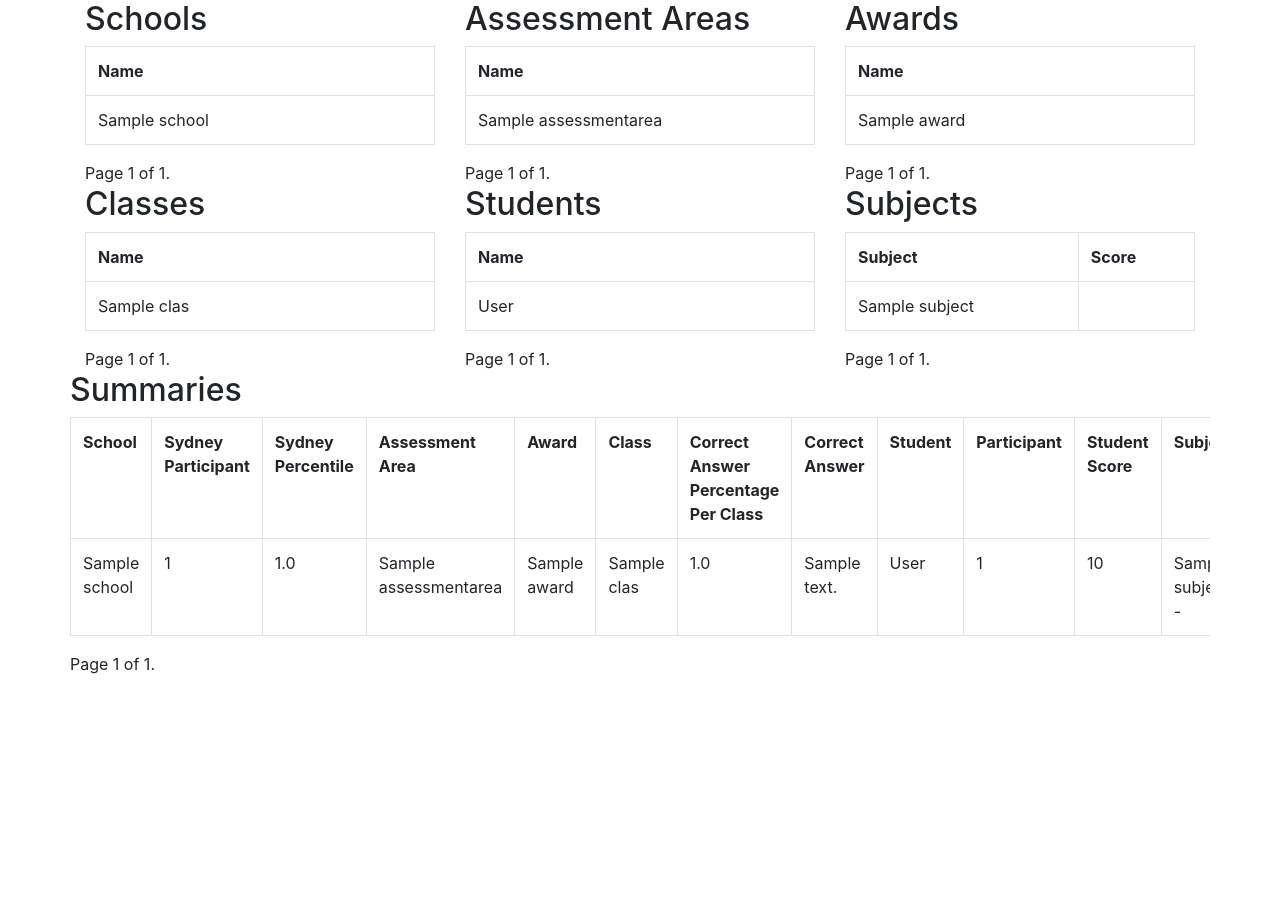
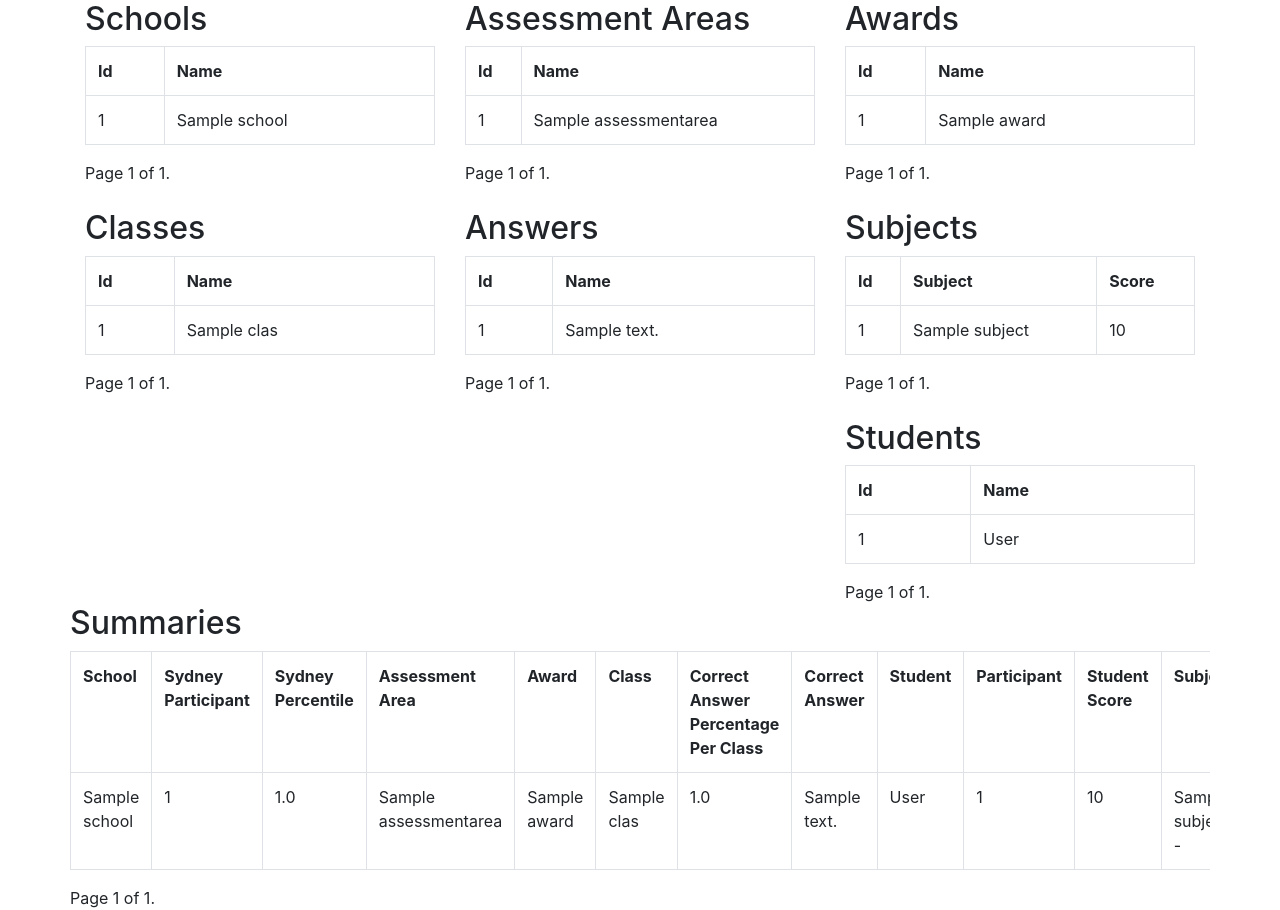
Before and after one commit to lakpahana/practical-test-ob, a Django app: page / in a window 1280 px wide. Shown: the part 56-966 px from the top of the page. Before the commit the page ends 730 px from the top, so only its background shows below. Run offline with Django 5.2, Linux system fonts and the light colour scheme; tables that the repository leaves empty hold one stand-in row (values such as "Sample post"); some libraries are stand-ins or nearby versions.

Commit message:
refactor

```diff
--- a/api/templates/index.html
+++ b/api/templates/index.html
@@ -57,10 +57,12 @@
           <h2>Schools</h2>
           <table class="table table-bordered">
             <tr>
+              <th>Id</th>
               <th>Name</th>
             </tr>
             {% for school in schools %}
             <tr>
+              <td>{{ school.id }}</td>
               <td>{{ school.name }}</td>
             </tr>
             {% endfor %}
@@ -82,15 +84,48 @@
               {% endif %}
             </span>
           </div>
+          <br>
+          <h2>Classes</h2>
+          <table class="table table-bordered">
+            <tr>
+              <th>Id</th>
+              <th>Name</th>
+            </tr>
+            <!-- Classes Table Content -->
+            {% for class in classes %}
+            <tr>
+              <td>{{ class.id }}</td>
+              <td>{{ class.class_name }}</td>
+            </tr>
+            {% endfor %}
+          </table>
+          <!-- Pagination for Classes -->
+          <div class="pagination">
+            <span class="step-links">
+              {% if classes.has_previous %}
+              <a href="?classes_page=1">« first</a>
+              <a href="?classes_page={{ classes.previous_page_number }}">previous</a>
+              {% endif %}
+              <span class="current">
+                Page {{ classes.number }} of {{ classes.paginator.num_pages }}.
+              </span>
+              {% if classes.has_next %}
+              <a href="?classes_page={{ classes.next_page_number }}">next</a>
+              <a href="?classes_page={{ classes.paginator.num_pages }}">last »</a>
+              {% endif %}
+            </span>
+          </div>
         </div>
         <div class="col-4">
           <h2>Assessment Areas</h2>
           <table class="table table-bordered">
             <tr>
+              <th>Id</th>
               <th>Name</th>
             </tr>
             {% for area in assessment_areas %}
             <tr>
+              <td>{{ area.id }}</td>
               <td>{{ area.name }}</td>
             </tr>
             {% endfor %}
@@ -122,15 +157,48 @@
               {% endif %}
             </span>
           </div>
+          <br>
+          <h2>Answers</h2>
+          <table class="table table-bordered">
+            <tr>
+              <th>Id</th>
+              <th>Name</th>
+            </tr>
+            <!-- Classes Table Content -->
+            {% for answer in answers %}
+            <tr>
+              <td>{{ answer.id }}</td>
+              <td>{{ answer.answers }}</td>
+            </tr>
+            {% endfor %}
+          </table>
+          <!-- Pagination for Classes -->
+          <div class="pagination">
+            <span class="step-links">
+              {% if answers.has_previous %}
+              <a href="?classes_page=1">« first</a>
+              <a href="?classes_page={{ answers.previous_page_number }}">previous</a>
+              {% endif %}
+              <span class="current">
+                Page {{ answers.number }} of {{ answers.paginator.num_pages }}.
+              </span>
+              {% if answers.has_next %}
+              <a href="?classes_page={{ answers.next_page_number }}">next</a>
+              <a href="?classes_page={{ answers.paginator.num_pages }}">last »</a>
+              {% endif %}
+            </span>
+          </div>
         </div>
         <div class="col-4">
           <h2>Awards</h2>
           <table class="table table-bordered">
             <tr>
+              <th>Id</th>
               <th>Name</th>
             </tr>
             {% for award in awards %}
             <tr>
+              <td>{{ award.id }}</td>
               <td>{{ award.name }}</td>
             </tr>
             {% endfor %}
@@ -154,52 +222,51 @@
               {% endif %}
             </span>
           </div>
-        </div>
-      </div>
-
-      <div class="row">
-        <!-- First Column -->
-        <div class="col-md-4">
-          <h2>Classes</h2>
+          <br>
+          <h2>Subjects</h2>
           <table class="table table-bordered">
             <tr>
-              <th>Name</th>
+              <th>Id</th>
+              <th>Subject</th>
+              <th>Score</th>
             </tr>
-            <!-- Classes Table Content -->
-            {% for class in classes %}
+            <!-- Subjects Table Content -->
+            {% for subject in subjects %}
             <tr>
-              <td>{{ class.class_name }}</td>
+              <td>{{ subject.id }}</td>
+              <td>{{ subject.subject }}</td>
+              <td>{{ subject.subject_score }}</td>
             </tr>
             {% endfor %}
           </table>
-          <!-- Pagination for Classes -->
+          <!-- Pagination for Subjects -->
           <div class="pagination">
             <span class="step-links">
-              {% if classes.has_previous %}
-              <a href="?classes_page=1">« first</a>
-              <a href="?classes_page={{ classes.previous_page_number }}">previous</a>
+              {% if subjects.has_previous %}
+              <a href="?subjects_page=1">« first</a>
+              <a href="?subjects_page={{ subjects.previous_page_number }}">previous</a>
               {% endif %}
               <span class="current">
-                Page {{ classes.number }} of {{ classes.paginator.num_pages }}.
+                Page {{ subjects.number }} of {{ subjects.paginator.num_pages }}.
               </span>
-              {% if classes.has_next %}
-              <a href="?classes_page={{ classes.next_page_number }}">next</a>
-              <a href="?classes_page={{ classes.paginator.num_pages }}">last »</a>
+              {% if subjects.has_next %}
+              <a href="?subjects_page={{ subjects.next_page_number }}">next</a>
+              <a href="?subjects_page={{ subjects.paginator.num_pages }}">last »</a>
               {% endif %}
             </span>
           </div>
-        </div>
-
-        <!-- Second Column -->
-        <div class="col-md-4">
+          <br>
           <h2>Students</h2>
           <table class="table table-bordered">
             <tr>
+              <th>Id</th>
               <th>Name</th>
             </tr>
             <!-- Students Table Content -->
             {% for student in students %}
             <tr>
+              <td>{{ student.id }}</td>
+
               <td>{{ student.fullname }}</td>
             </tr>
             {% endfor %}
--- a/api/views.py
+++ b/api/views.py
@@ -1,62 +1,27 @@
 from django.shortcuts import render
 from django.core.paginator import Paginator
-from .models import School, AssessmentAreas, Awards, Class, Student, Subject, Answers, Summary,CorrectAnswers
+from .models import School, AssessmentAreas, Awards, Class, Student, Subject, Answers, Summary, CorrectAnswers
 
-# views.py
+def paginate_query(request, query_set, count, page_query_param):
+    paginator = Paginator(query_set, count)
+    page_number = request.GET.get(page_query_param)
+    return paginator.get_page(page_number)
+
 def index(request):
-    # Get all objects
-    schools = School.objects.all()
-    assessment_areas = AssessmentAreas.objects.all()
-    awards = Awards.objects.all()
-    classes = Class.objects.all()
-    students = Student.objects.all()
-    subjects = Subject.objects.all()
-    answers = Answers.objects.all()
-    summaries = Summary.objects.all()
-    correct_answers = CorrectAnswers.objects.all()
-
-    # Create a Paginator object for each model
-    schools_paginator = Paginator(schools, 10)  # Show 10 schools per page
-    assessment_areas_paginator = Paginator(assessment_areas, 10)  # Show 10 assessment areas per page
-    awards_paginator = Paginator(awards, 10)  # Show 10 awards per page
-    classes_paginator = Paginator(classes, 10)  # Show 10 classes per page
-    students_paginator = Paginator(students, 10)  # Show 10 students per page
-    subjects_paginator = Paginator(subjects, 10)  # Show 10 subjects per page
-    answers_paginator = Paginator(answers, 10)  # Show 10 answers per page
-    summaries_paginator = Paginator(summaries, 10)  # Show 10 summaries per page
-    correct_answers_paginator = Paginator(correct_answers, 10)  # Show 10 correct answers per page
-
-    # Get the page number from the query string for each paginator
-    schools_page_number = request.GET.get('schools_page')
-    assessment_areas_page_number = request.GET.get('assessment_areas_page')
-    awards_page_number = request.GET.get('awards_page')
-    classes_page_number = request.GET.get('classes_page')
-    students_page_number = request.GET.get('students_page')
-    subjects_page_number = request.GET.get('subjects_page')
-    answers_page_number = request.GET.get('answers_page')
-    summaries_page_number = request.GET.get('summaries_page')
-    correct_answers_page_number = request.GET.get('correct_answers_page')
-
-    # Get the Page object for this page for each paginator
-    schools_page = schools_paginator.get_page(schools_page_number)
-    assessment_areas_page = assessment_areas_paginator.get_page(assessment_areas_page_number)
-    awards_page = awards_paginator.get_page(awards_page_number)
-    classes_page = classes_paginator.get_page(classes_page_number)
-    students_page = students_paginator.get_page(students_page_number)
-    subjects_page = subjects_paginator.get_page(subjects_page_number)
-    answers_page = answers_paginator.get_page(answers_page_number)
-    summaries_page = summaries_paginator.get_page(summaries_page_number)
-    correct_answers_page = correct_answers_paginator.get_page(correct_answers_page_number)
-    context = {
-        'schools': schools_page,
-        'assessment_areas': assessment_areas_page,
-        'awards': awards_page,
-        'classes': classes_page,
-        'students': students_page,
-        'subjects': subjects_page,
-        'answers': answers_page,
-        'summaries': summaries_page,
-        'correct_answers': correct_answers_page,
+    model_page_dict = {
+        'schools': (School.objects.all(), 'schools_page', 10),
+        'assessment_areas': (AssessmentAreas.objects.all(), 'assessment_areas_page', 10),
+        'awards': (Awards.objects.all(), 'awards_page', 10),
+        'classes': (Class.objects.all(), 'classes_page', 10),
+        'students': (Student.objects.all(), 'students_page', 10),
+        'subjects': (Subject.objects.all(), 'subjects_page', 10),
+        'answers': (Answers.objects.all(), 'answers_page', 10),
+        'summaries': (Summary.objects.all(), 'summaries_page', 10),
+        'correct_answers': (CorrectAnswers.objects.all(), 'correct_answers_page', 10)
     }
 
+    context = {}
+    for key, value in model_page_dict.items():
+        context[key] = paginate_query(request, value[0], value[2], value[1])
+
     return render(request, 'index.html', context)
```
Also changed, not shown: other parts of api/templates/index.html (+14 -30 lines).
